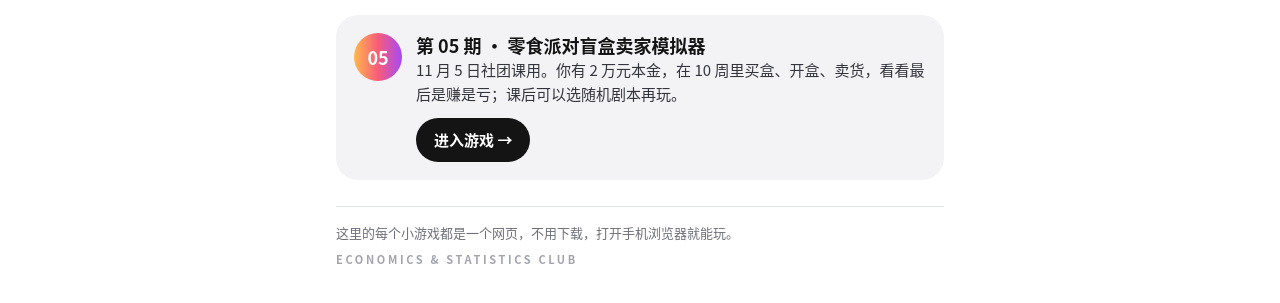
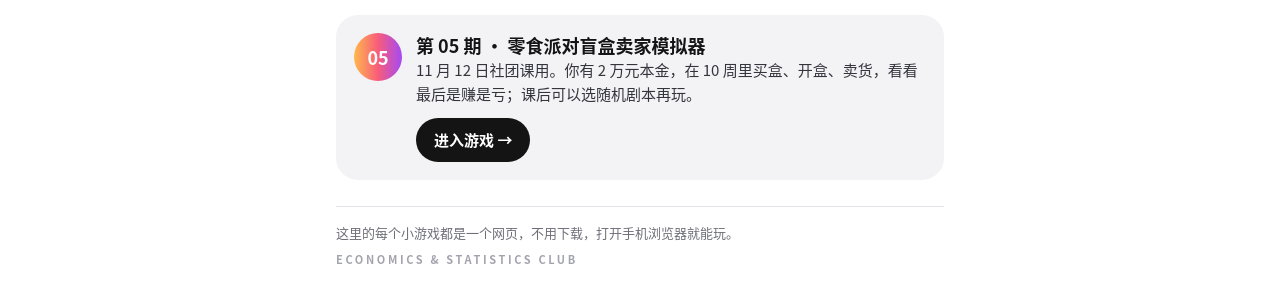
Before and after one commit to jayauguste2010/econ-club, a plain HTML site: page index.html in a window 1280 px wide. Shown: the part 191-494 px from the top of the page. Drawn offline with Linux system fonts and the light colour scheme.

Commit message:
首页：第 05 期上课日期改为 11 月 12 日
Co-Authored-By: Claude Opus 5.5 <noreply@anthropic.com>
Claude-Session: https://claude.ai/code/session_01USueHr1zqUo7Tk27VNm7hm

```diff
--- a/index.html
+++ b/index.html
@@ -91,7 +91,7 @@
       <div class="badge">05</div>
       <div style="flex:1">
         <h2>第 05 期 · 零食派对盲盒卖家模拟器</h2>
-        <p class="muted">11 月 5 日社团课用。你有 2 万元本金，在 10 周里买盒、开盒、卖货，看看最后是赚是亏；课后可以选随机剧本再玩。</p>
+        <p class="muted">11 月 12 日社团课用。你有 2 万元本金，在 10 周里买盒、开盒、卖货，看看最后是赚是亏；课后可以选随机剧本再玩。</p>
       </div>
     </div>
     <span class="go">进入游戏 →</span>
```
